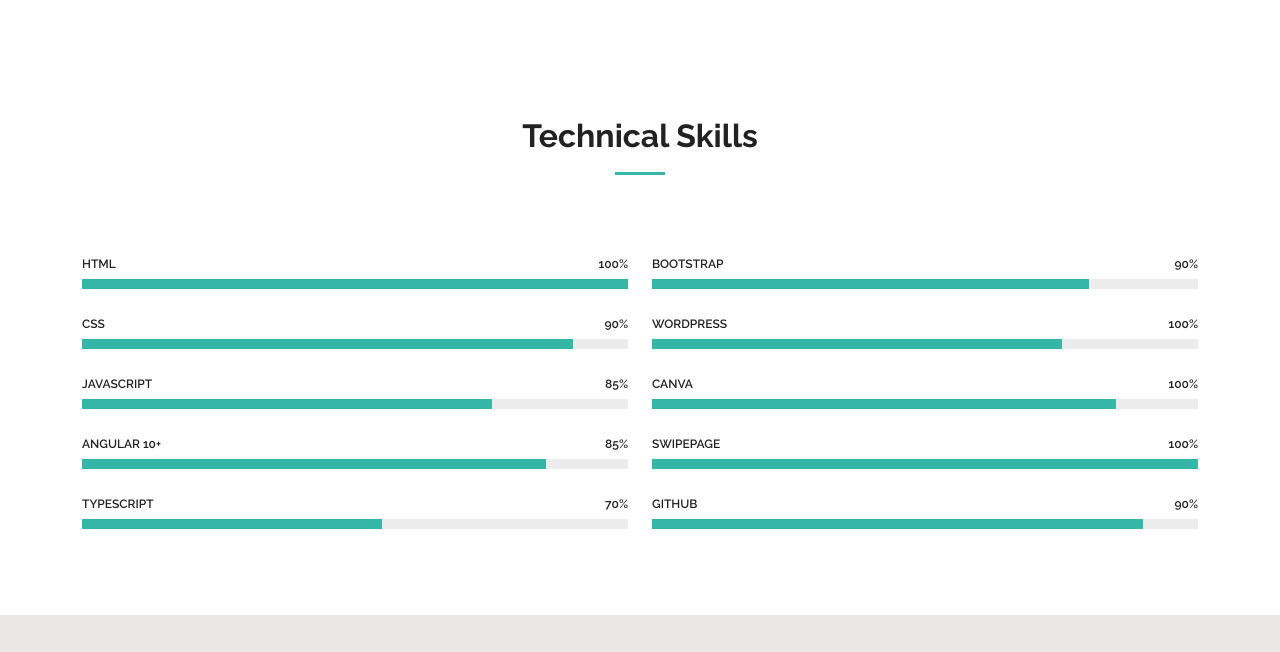
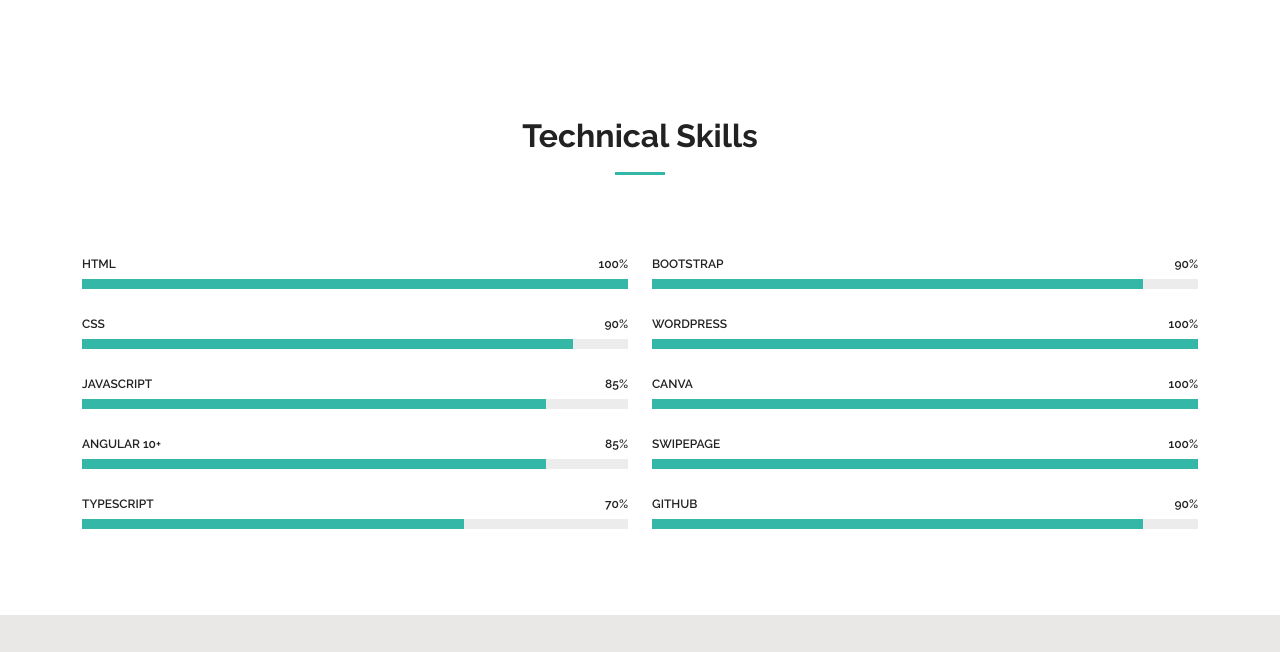
Before and after one commit to yogita1314/portfolio1, a plain HTML site: page about.html in a window 1280 px wide. Shown: the part 669-1321 px from the top of the page. Drawn offline with Linux system fonts and the light colour scheme.

Commit message:
Update about.html
code changed

```diff
--- a/about.html
+++ b/about.html
@@ -163,7 +163,7 @@
             <div class="progress">
               <span class="skill"><span>JavaScript</span> <i class="val">85%</i></span>
               <div class="progress-bar-wrap">
-                <div class="progress-bar" role="progressbar" aria-valuenow="75" aria-valuemin="0" aria-valuemax="100"></div>
+                <div class="progress-bar" role="progressbar" aria-valuenow="85" aria-valuemin="0" aria-valuemax="100"></div>
               </div>
             </div><!-- End Skills Item -->
 
@@ -177,7 +177,7 @@
             <div class="progress">
               <span class="skill"><span>TypeScript</span> <i class="val">70%</i></span>
               <div class="progress-bar-wrap">
-                <div class="progress-bar" role="progressbar" aria-valuenow="55" aria-valuemin="0" aria-valuemax="100"></div>
+                <div class="progress-bar" role="progressbar" aria-valuenow="70" aria-valuemin="0" aria-valuemax="100"></div>
               </div>
             </div><!-- End Skills Item -->
 
@@ -188,21 +188,21 @@
             <div class="progress">
               <span class="skill"><span>Bootstrap</span> <i class="val">90%</i></span>
               <div class="progress-bar-wrap">
-                <div class="progress-bar" role="progressbar" aria-valuenow="80" aria-valuemin="0" aria-valuemax="100"></div>
+                <div class="progress-bar" role="progressbar" aria-valuenow="90" aria-valuemin="0" aria-valuemax="100"></div>
               </div>
             </div><!-- End Skills Item -->
 
             <div class="progress">
               <span class="skill"><span>WordPress</span> <i class="val">100%</i></span>
               <div class="progress-bar-wrap">
-                <div class="progress-bar" role="progressbar" aria-valuenow="75" aria-valuemin="0" aria-valuemax="100"></div>
+                <div class="progress-bar" role="progressbar" aria-valuenow="100" aria-valuemin="0" aria-valuemax="100"></div>
               </div>
             </div><!-- End Skills Item -->
 
             <div class="progress">
               <span class="skill"><span>Canva</span> <i class="val">100%</i></span>
               <div class="progress-bar-wrap">
-                <div class="progress-bar" role="progressbar" aria-valuenow="85" aria-valuemin="0" aria-valuemax="100"></div>
+                <div class="progress-bar" role="progressbar" aria-valuenow="100" aria-valuemin="0" aria-valuemax="100"></div>
               </div>
             </div><!-- End Skills Item -->
 
```
